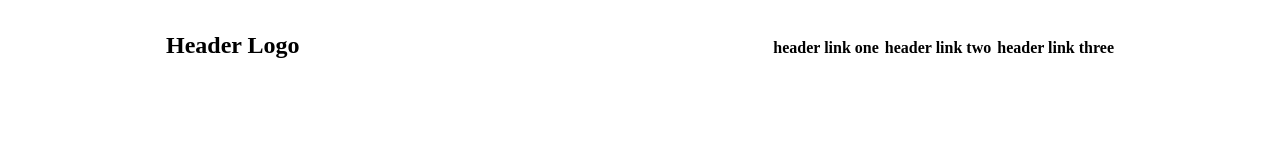
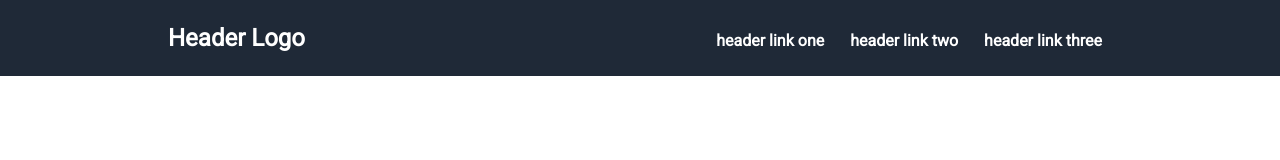
Before and after one commit to boredmangetspaid/Landing-Page, a plain HTML site: page index.html in a window 1280 px wide. Drawn offline with Linux system fonts and the light colour scheme.

Commit message:
header added with links,changed centering in css

```diff
--- a/index.html
+++ b/index.html
@@ -9,14 +9,19 @@
     <head>
         <title>Landing page</title>
         <link rel="stylesheet" href="styles.css">
+        <style>
+            @import url('https://fonts.googleapis.com/css2?family=Roboto&display=swap');
+        </style>
     </head>
+
+
     <div class="container">
         <header>
             Header Logo
             <ul>
-            <li>header link one</li>
-            <li>header link two</li>
-            <li>header link three</li>
+                <li><a href="#">header link one</a></li>
+                <li><a href="#">header link two</a></li>
+                <li><a href="#">header link three</a></li>
             </ul>
 
         </header>
--- a/styles.css
+++ b/styles.css
@@ -1,17 +1,29 @@
-.container {
-    width:75%;
-    margin-right:auto;
-    margin-left:auto;
+*{
+    font-family: 'Roboto', sans-serif;
+    margin:0;
 }
+
 header{
+    background-color: #1F2937;
+    color:white;
+    font-size:24px;
+    font-weight: 900;
     display:flex;
-    font-size:24px;
-    font-weight: bold;
     align-items: center;
     justify-content: space-between;
+    padding-left: 7em;
+    padding-right: 7em;
+    padding-bottom: 1em;
+    padding-top:1em;
 }
 header >ul>li {
+    display:inline-block;
     list-style: none;
     font-size: 16px;
-    display:inline-block;
 }
+header >ul>li>a {
+    color: white;
+    text-decoration: none;
+    margin:10px;
+
+}
```
Lines whose indentation alone changed are shown as unchanged.
